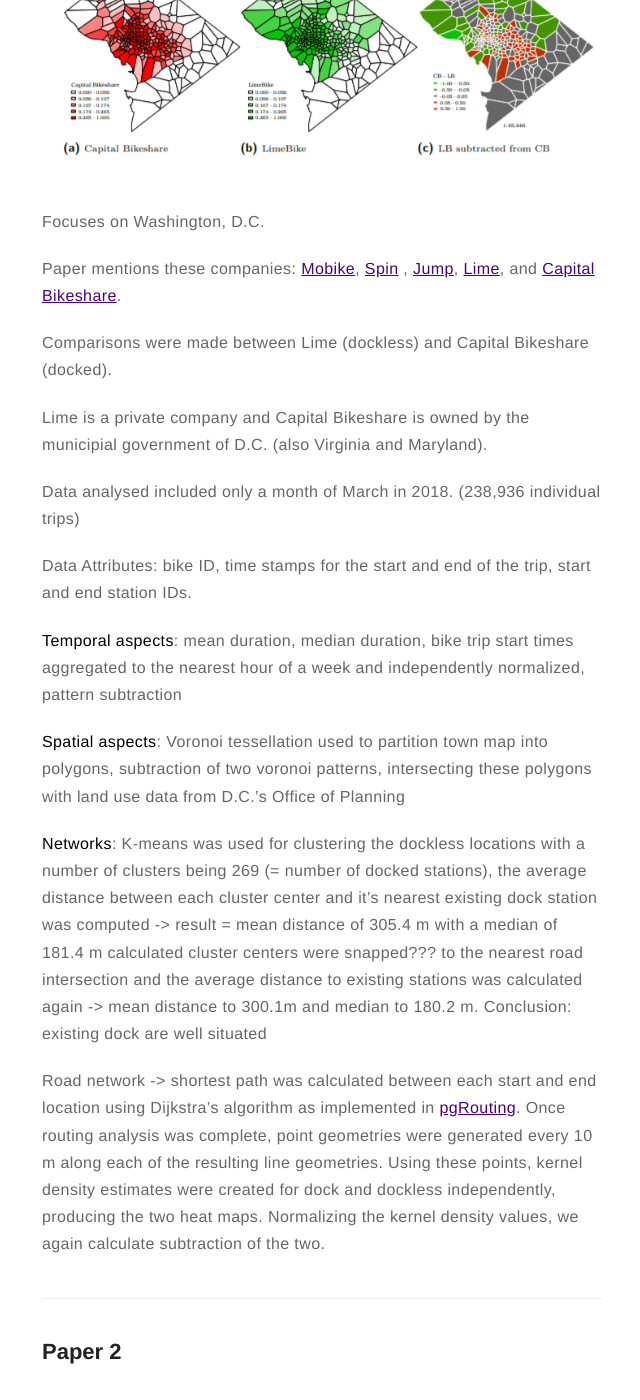
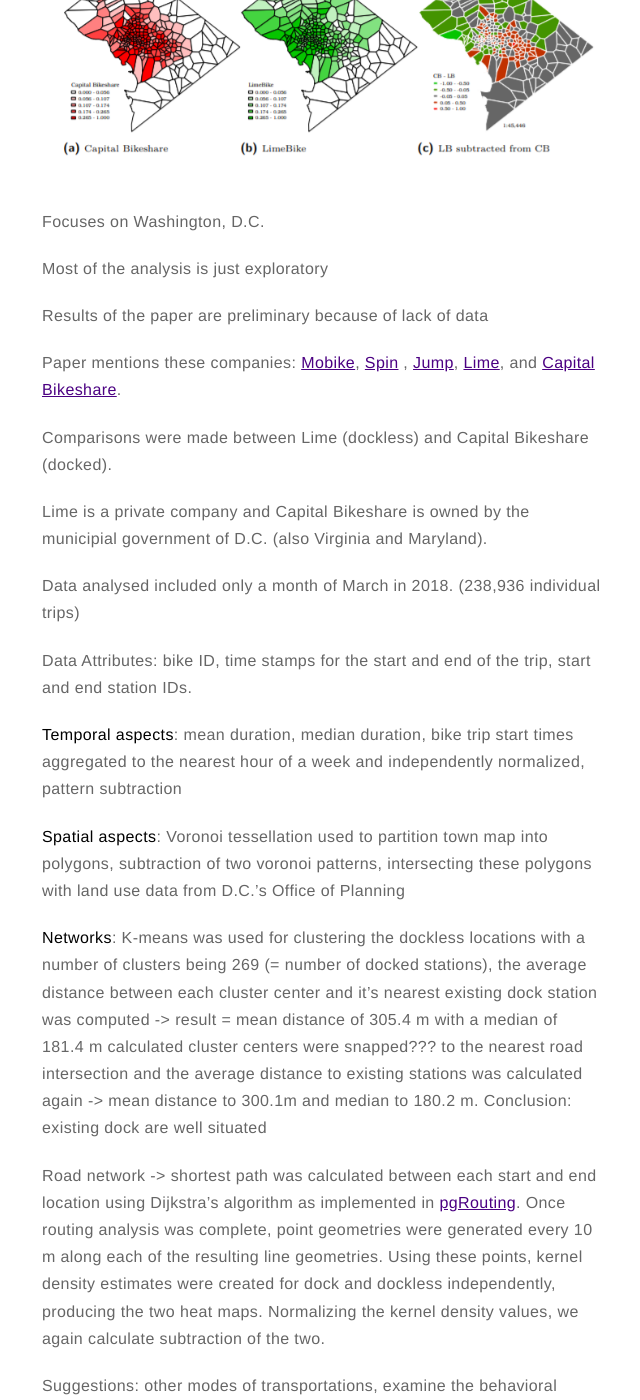
Before and after one commit to dljubenk/dljubenk.github.io, a Jekyll site: the page built from _posts/2019-02-06-literature-study.markdown, in a window 1280 px wide and 1400 px high, scrolled down 1544 px. Shown: the whole window, without its empty margins (318-958 px from the left). Built offline with Jekyll 4.4.1, drawn with Linux system fonts in a browser that asks for light colours; emoji names are drawn with the system emoji font; comment, search, counter and statistics services are not loaded; some of the changed text lies outside the part shown.

Commit message:
Update 2019-02-06-literature-study.markdown

```diff
--- a/_posts/2019-02-06-literature-study.markdown
+++ b/_posts/2019-02-06-literature-study.markdown
@@ -45,6 +45,10 @@ In total, 142 papers in the domain of smart cities transportation had been colle
 
 Focuses on Washington, D.C.
 
+Most of the analysis is just exploratory
+
+Results of the paper are preliminary because of lack of data
+
 Paper mentions these companies: [Mobike](https://mobike.com/global/), [Spin](https://www.spin.app/) , [Jump](https://jump.com/), [Lime](https://www.li.me/), and [Capital Bikeshare](https://www.capitalbikeshare.com/).
 
 Comparisons were made between Lime (dockless) and Capital Bikeshare (docked).
@@ -65,6 +69,8 @@ calculated cluster centers were snapped??? to the nearest road intersection and
 calculated again ->  mean distance to 300.1m and median to 180.2 m. Conclusion: existing dock are well situated
 
 Road network -> shortest path was calculated between each start and end location using Dijkstra’s algorithm as implemented in [pgRouting](http://pgrouting.org/).  Once routing analysis was complete, point geometries were generated every 10 m along each of the resulting line geometries. Using these points, kernel density estimates were created for dock and dockless independently, producing the two heat maps. Normalizing the kernel density values, we again calculate subtraction of the two.
+
+Suggestions: other modes of transportations, examine the behavioral motivatio for selecting certain services
 
 
 ---
```
